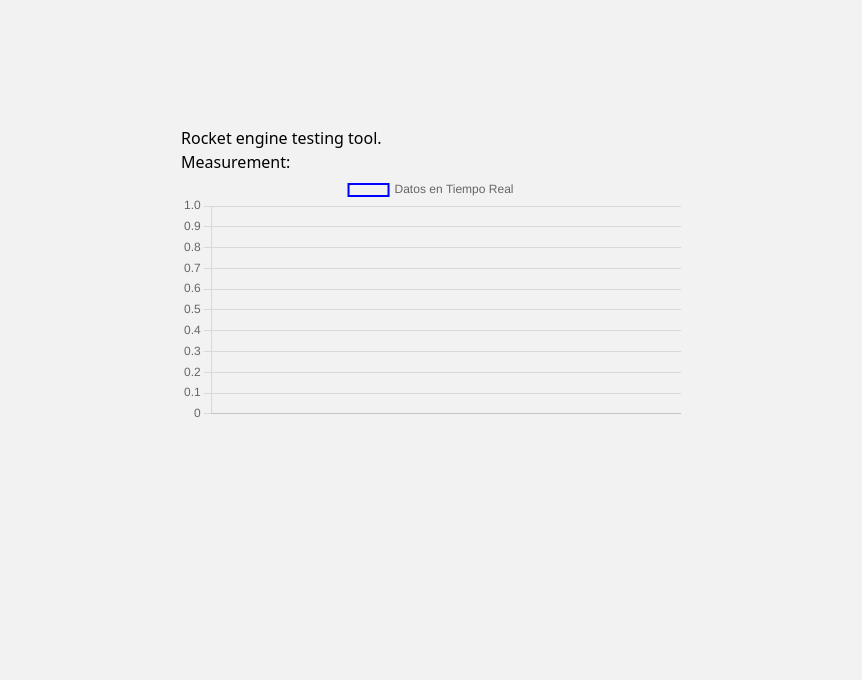
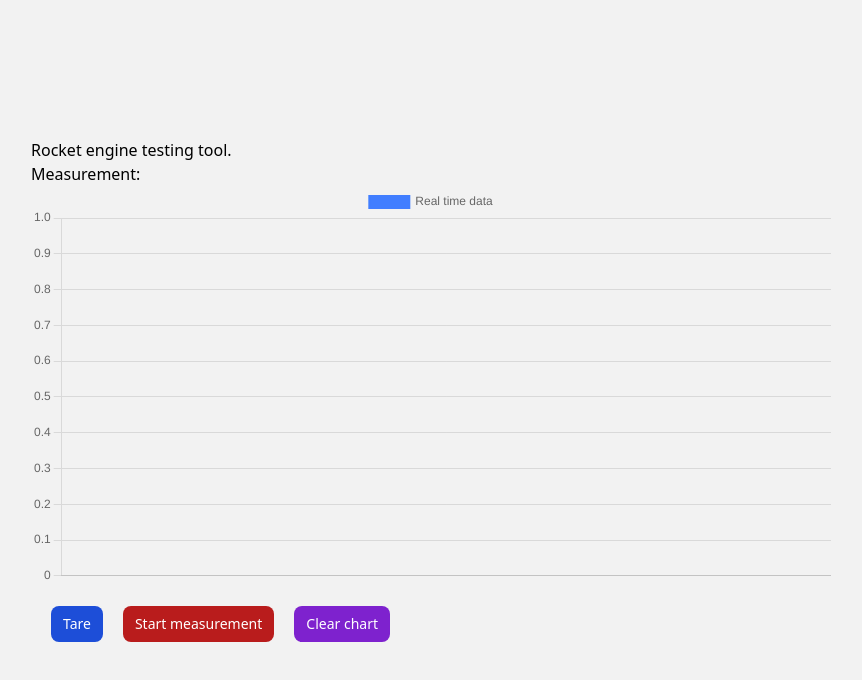
Before and after one commit to jared-ortega/rocket-measuring, a website: page public/index.html in a window 1280 px wide. Shown: the whole page, without its empty margins (209-1071 px from the left). Drawn offline with nearby package versions, Linux system fonts and the light colour scheme; no server answers.

Commit message:
added soome css

```diff
--- a/public/index.html
+++ b/public/index.html
@@ -22,6 +22,15 @@
       .rocket {
         font-size: 72px;
       }
+      .btn {
+        @apply font-bold py-2 px-4 rounded;
+      }
+      .btn-blue {
+        @apply bg-blue-500 text-white;
+      }
+      .btn-blue:hover {
+        @apply bg-blue-700;
+  }
     </style>
     <script src="/socket.io/socket.io.js"></script>
     <script src="https://cdn.jsdelivr.net/npm/chart.js"></script>
@@ -30,10 +39,31 @@
 <body>
   <div>
       <div class="flex flex-col">
-        <h1>Rocket engine testing tool.</h1>
-        <p>Measurement:</p>
-        <div style="width: 500px; height: 500px;">
+        <div class="text-left">
+          <h1 class="">Rocket engine testing tool.</h1>
+        </div>
+        <div class="text-left">
+          <h3>Measurement:</h3>
+        </div>
+        <div style="width: 800px; height: 400px;">
           <canvas id="realtime-chart"></canvas>
+        </div>
+        <div class="flex flex-row">
+          <div>
+            <button type="button" class="m-5 px-3 py-2 text-sm font-medium text-center text-white bg-blue-700 rounded-lg hover:bg-blue-800 focus:ring-4 focus:outline-none focus:ring-blue-300 dark:bg-blue-600 dark:hover:bg-blue-700 dark:focus:ring-blue-800">
+              Tare
+            </button>
+          </div>
+          <div>
+            <button type="button" class="mt-5 mr-5  px-3 py-2 text-sm font-medium text-center text-white bg-red-700 rounded-lg hover:bg-red-800 focus:ring-4 focus:outline-none focus:ring-red-300 dark:bg-red-600 dark:hover:bg-red-700 dark:focus:ring-red-800">
+              Start measurement
+            </button>
+          </div>
+          <div>
+            <button type="button" class="mt-5 mr-5  px-3 py-2 text-sm font-medium text-center text-white bg-purple-700 rounded-lg hover:bg-purple-800 focus:ring-4 focus:outline-none focus:ring-purple-300 dark:bg-purple-600 dark:hover:bg-purple-700 dark:focus:ring-purple-800">
+              Clear chart
+            </button>
+          </div>
         </div>
       </div>
   </div>
@@ -49,10 +79,10 @@
             data: {
                 labels: [],
                 datasets: [{
-                    label: 'Datos en Tiempo Real',
+                    label: 'Real time data',
                     data: [],
-                    borderColor: 'blue',
-                    backgroundColor: 'transparent',
+                    borderColor: '#417eff',
+                    backgroundColor: '#417eff',
                     borderWidth: 2
                 }]
             },
```
